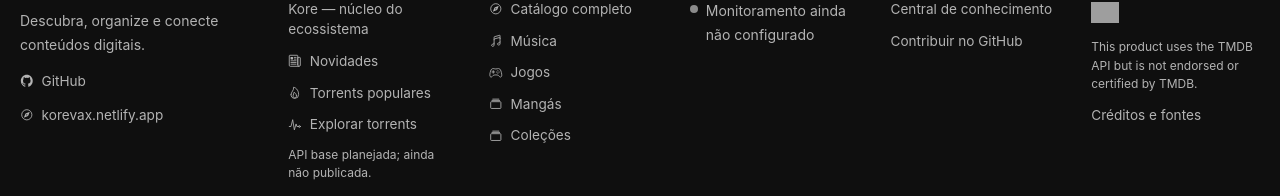
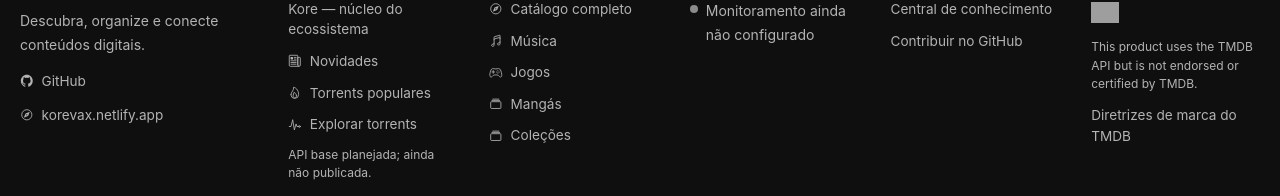
Before and after one commit to Korevax/apps, a React (Vite) app in the folder web/: page / in a window 1280 px wide. Shown: the part 4690-4886 px from the top of the page. Built offline with nearby package versions, Linux system fonts and the light colour scheme; grey boxes are pictures that could not be loaded.

Commit message:
Label TMDB brand guidance link accurately

```diff
--- a/web/src/components/Footer/Footer.tsx
+++ b/web/src/components/Footer/Footer.tsx
@@ -82,7 +82,7 @@ export default function Footer() {
           </a>
           <p className="site-footer__small-note">{labels.tmdbAttribution}</p>
           <a href="https://www.themoviedb.org/about/logos-attribution" target="_blank" rel="noopener noreferrer">
-            {labels.credits}
+            {labels.tmdbGuidelines}
           </a>
         </section>
       </div>
```
